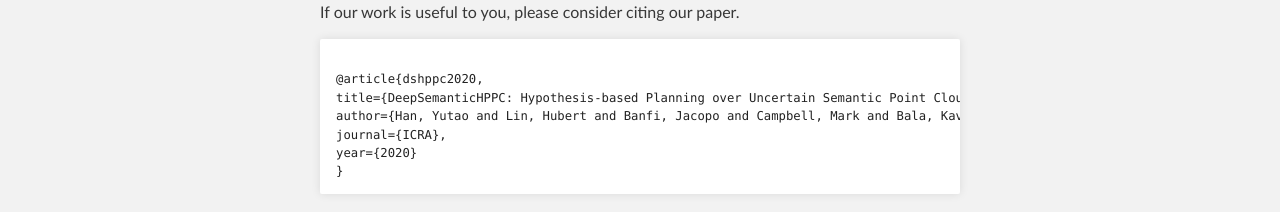
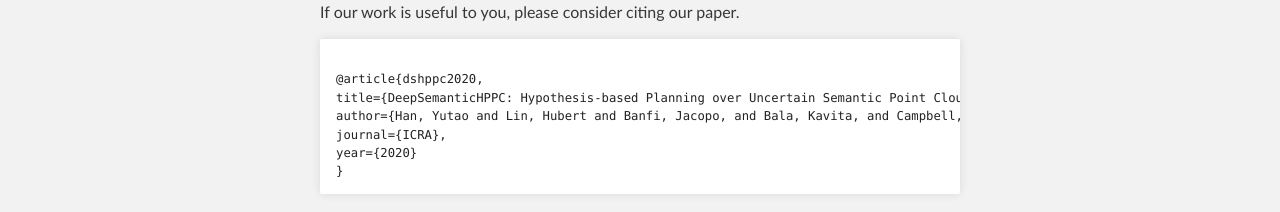
Before and after one commit to DeepSemanticHPPC/DeepSemanticHPPC.github.io, a Jekyll site: the page built from index.md, in a window 1280 px wide. Shown: the part 1260-1472 px from the top of the page. Built offline with Jekyll 4.4.1, drawn with Linux system fonts in a browser that asks for light colours.

```diff
--- a/index.md
+++ b/index.md
@@ -33,7 +33,7 @@ If our work is useful to you, please consider citing our paper.
 <pre><code>
 @article{dshppc2020,
 title={DeepSemanticHPPC: Hypothesis-based Planning over Uncertain Semantic Point Clouds},
-author={Han, Yutao and Lin, Hubert and Banfi, Jacopo and Campbell, Mark and Bala, Kavita},
+author={Han, Yutao and Lin, Hubert and Banfi, Jacopo, and Bala, Kavita, and Campbell, Mark},
 journal={ICRA},
 year={2020}
 }
```
